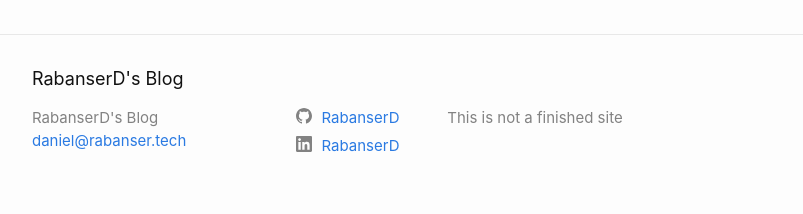
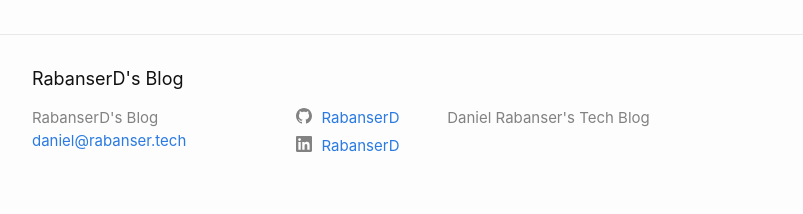
Before and after one commit to kwchan19/rabanserd.github.io, a Jekyll site: the page built from about.md, in a window 1280 px wide. Shown: the part 1660-1874 px from the top of the page, without its empty margins (238-1041 px from the left). Built offline with Jekyll 4.4.1, drawn with Linux system fonts in a browser that asks for light colours; comment, search, counter and statistics services are not loaded.

Commit message:
Update _config.yml

```diff
--- a/_config.yml
+++ b/_config.yml
@@ -1,6 +1,6 @@
 title: "RabanserD's Blog"
 email: daniel@rabanser.tech
-description: "This is not a finished site"
+description: "Daniel Rabanser's Tech Blog"
 baseurl: ""
 url: "https://www.rabanser.tech"
 github_username:  RabanserD
```
